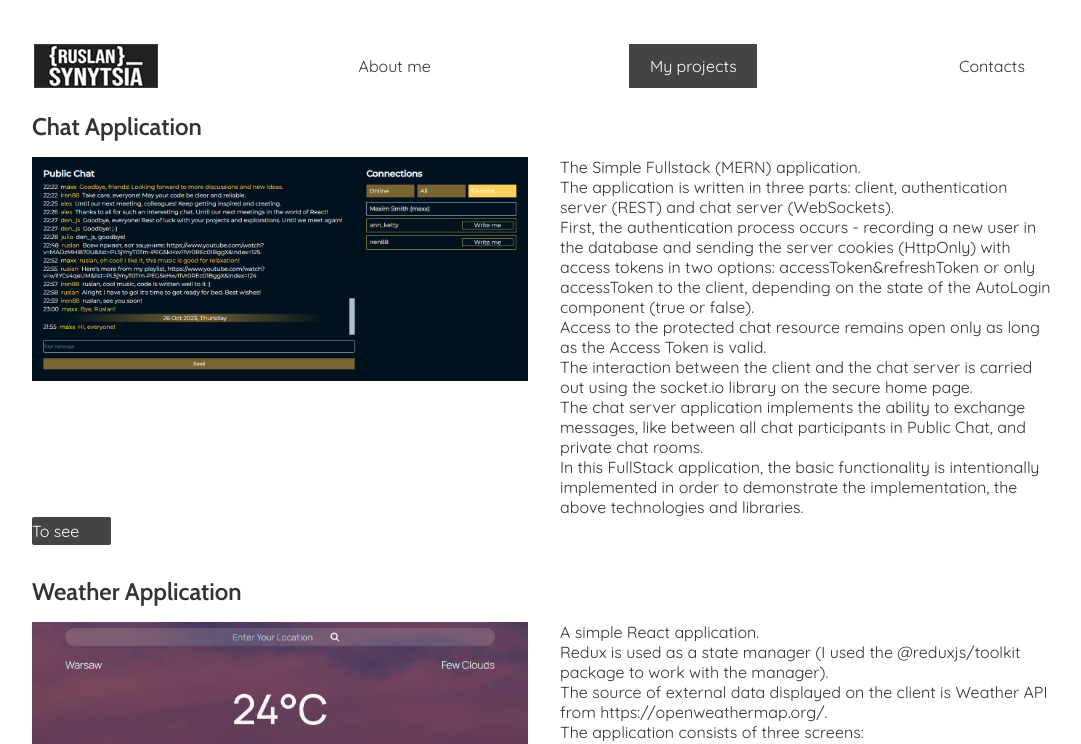
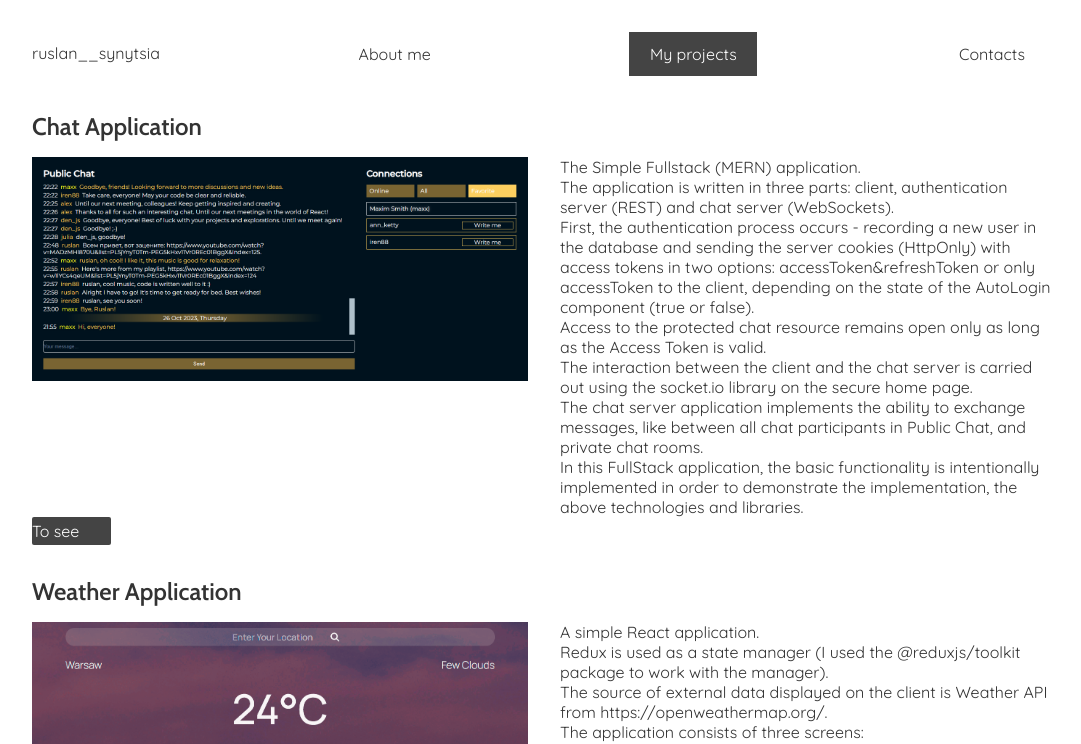
Before and after one commit to ruslan-synytsia/CV-web-app, a React (Create React App) app: page /projects in a window 1280 px wide. Shown: the top 744 px of the page, without its empty margins (96-1177 px from the left). Built offline with nearby package versions, Linux system fonts and the light colour scheme.

Commit message:
Update Menu.js

```diff
--- a/src/Components/Common/Menu/Menu.js
+++ b/src/Components/Common/Menu/Menu.js
@@ -39,7 +39,12 @@ function Menu() {
         <>
             <nav>
                 <ul className={style.container}>
-                    <li className={style.logo}><Link to={'/'}><img src={'./logo.png'} alt="Logo" /></Link></li>
+                    <li className={style.logo}>
+                        <Link to={'/'}>
+                            <span className={style.top_part}>ruslan__</span>
+                            <span className={style.bottom_part}>synytsia</span>
+                        </Link>
+                    </li>
                     {menuItems.map((menuItem, index) => (
                         <li key={index}>
                             <Link to={menuItem.path} className={getLiClassName(menuItem.path)}>
```
